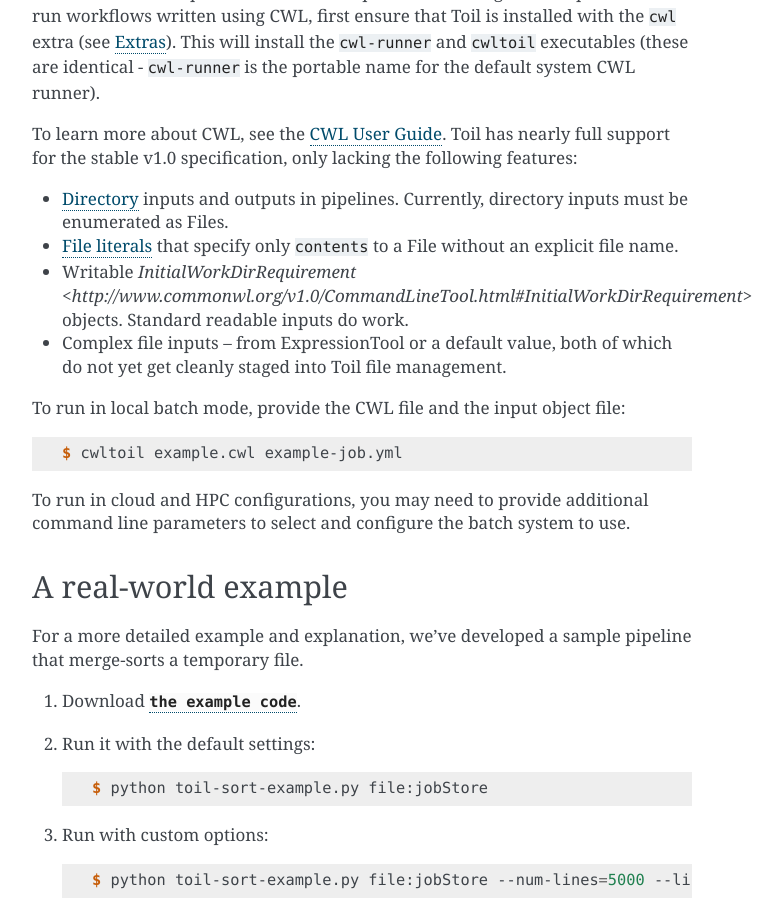
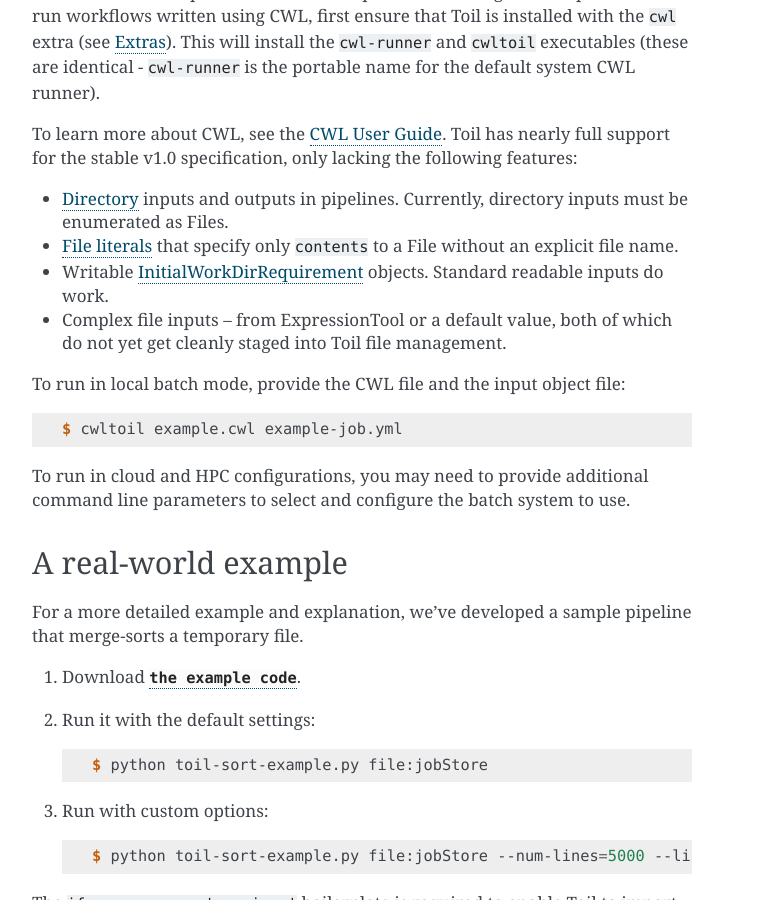
Before and after one commit to DataBiosphere/toil, a Sphinx documentation site: the page built from docs/running/running.rst, in a window 1280 px wide and 900 px high, scrolled down 1059 px. Shown: the whole window, without its empty margins (388-1169 px from the left). Built offline with Sphinx 7.4.7, drawn with Linux system fonts in a browser that asks for light colours; the version number could not be read and is left out.

Commit message:
fix InitialWorkDirRequirement link

```diff
--- a/docs/running/running.rst
+++ b/docs/running/running.rst
@@ -65,9 +65,7 @@
   be enumerated as Files.
 - `File literals`_ that specify only ``contents`` to a File without an explicit
   file name.
-- Writable `InitialWorkDirRequirement
-  <http://www.commonwl.org/v1.0/CommandLineTool.html#InitialWorkDirRequirement>`
-  objects. Standard readable inputs do work.
+- Writable `InitialWorkDirRequirement`_ objects. Standard readable inputs do work.
 - Complex file inputs – from ExpressionTool or a default value, both of which do
   not yet get cleanly staged into Toil file management.
 
```
Also changed, not shown: other parts of docs/running/running.rst (+1 -0 lines).
